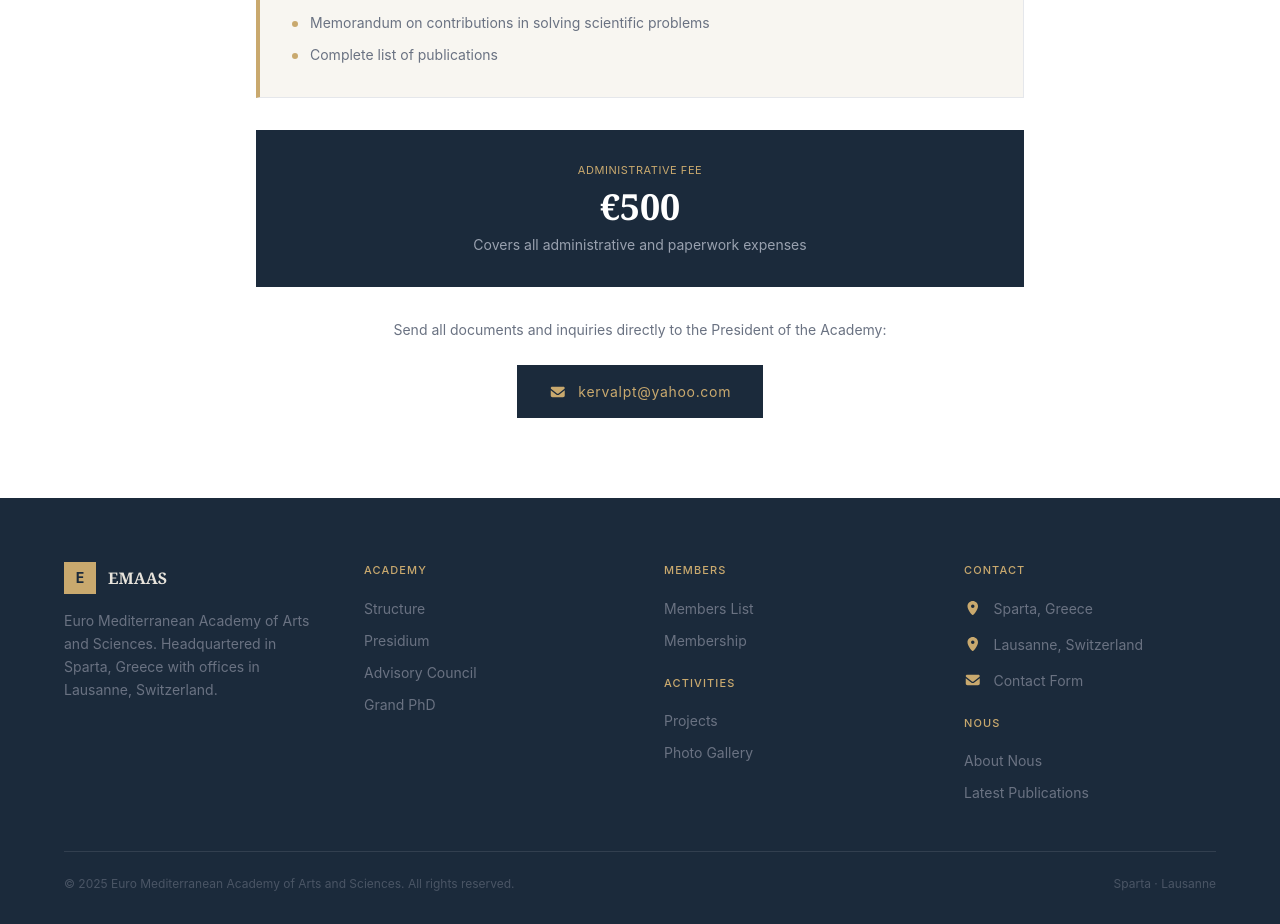
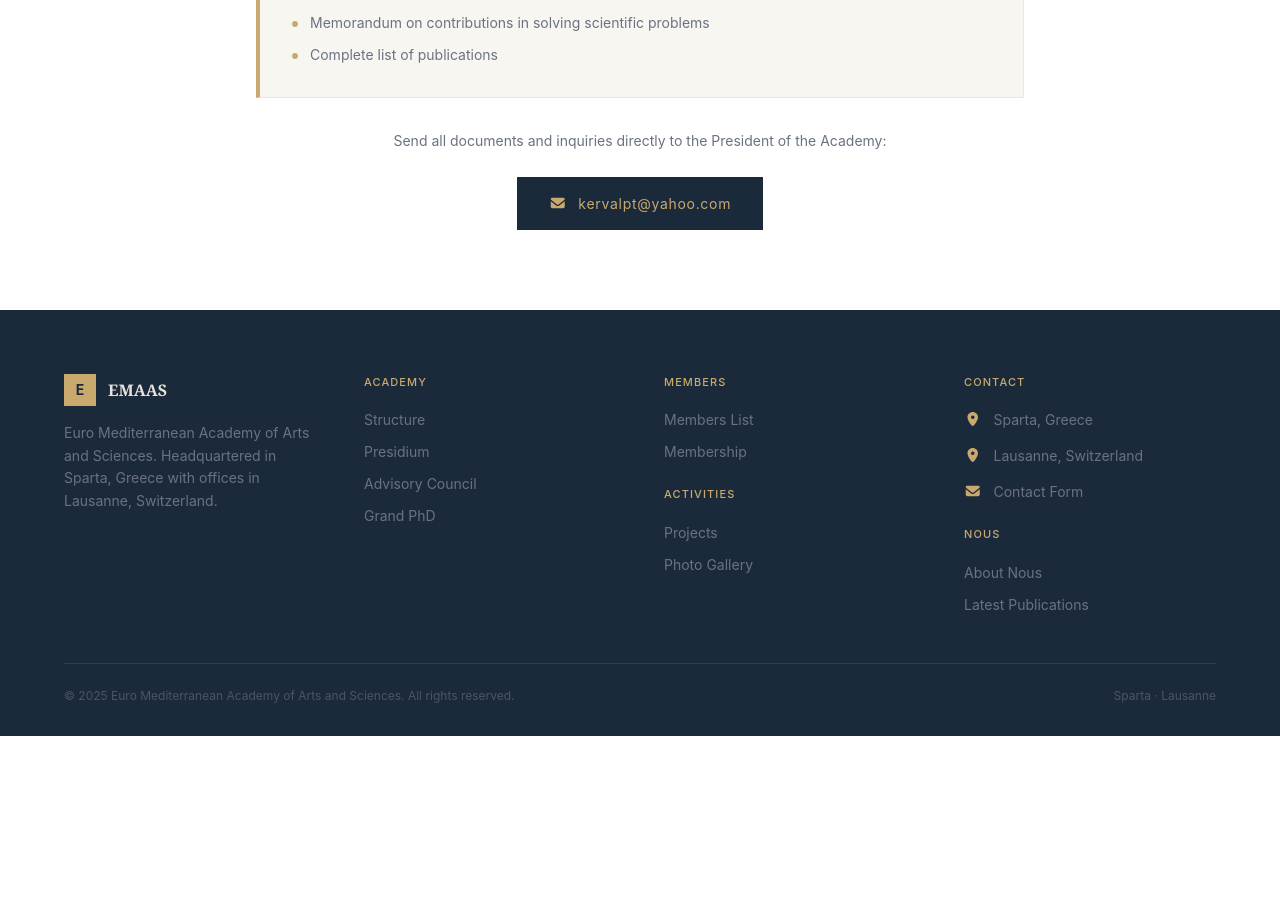
Before and after one commit to AthanasiaPet/EMAAS-react, a React (Vite) app: page /grand-phd in a window 1280 px wide. Shown: the part 1680-2604 px from the top of the page. After the commit the page ends 2416 px from the top, so only its background shows below. Built offline with nearby package versions, Linux system fonts and the light colour scheme.

Commit message:
chore: remove administrative fee

```diff
--- a/src/pages/GrandPhd.tsx
+++ b/src/pages/GrandPhd.tsx
@@ -92,12 +92,12 @@ function GrandPhd() {
                         </ul>
                     </div>
 
-                    {/* Fee */}
-                    <div className="bg-[#1b2a3b] p-8 mb-8 text-center">
-                        <p className="text-[11px] uppercase tracking-wider text-[#c9a96e] mb-2">Administrative Fee</p>
-                        <p className="font-serif text-4xl font-bold text-white mb-2">€500</p>
-                        <p className="text-gray-400 text-sm">Covers all administrative and paperwork expenses</p>
-                    </div>
+                    {/*/!* Fee *!/*/}
+                    {/*<div className="bg-[#1b2a3b] p-8 mb-8 text-center">*/}
+                    {/*    <p className="text-[11px] uppercase tracking-wider text-[#c9a96e] mb-2">Administrative Fee</p>*/}
+                    {/*    <p className="font-serif text-4xl font-bold text-white mb-2">€500</p>*/}
+                    {/*    <p className="text-gray-400 text-sm">Covers all administrative and paperwork expenses</p>*/}
+                    {/*</div>*/}
 
                     {/* Contact */}
                     <div className="text-center">
```
